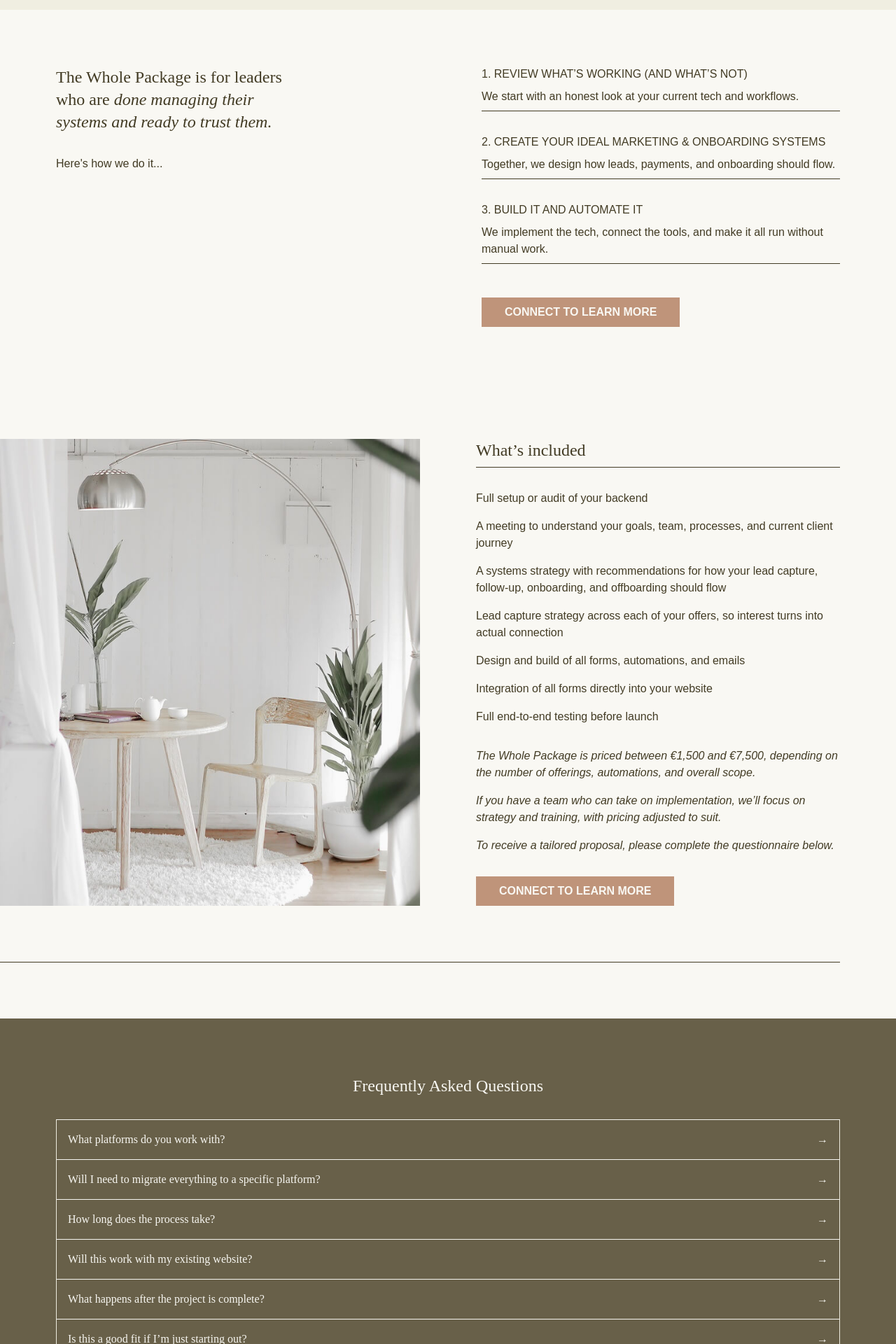
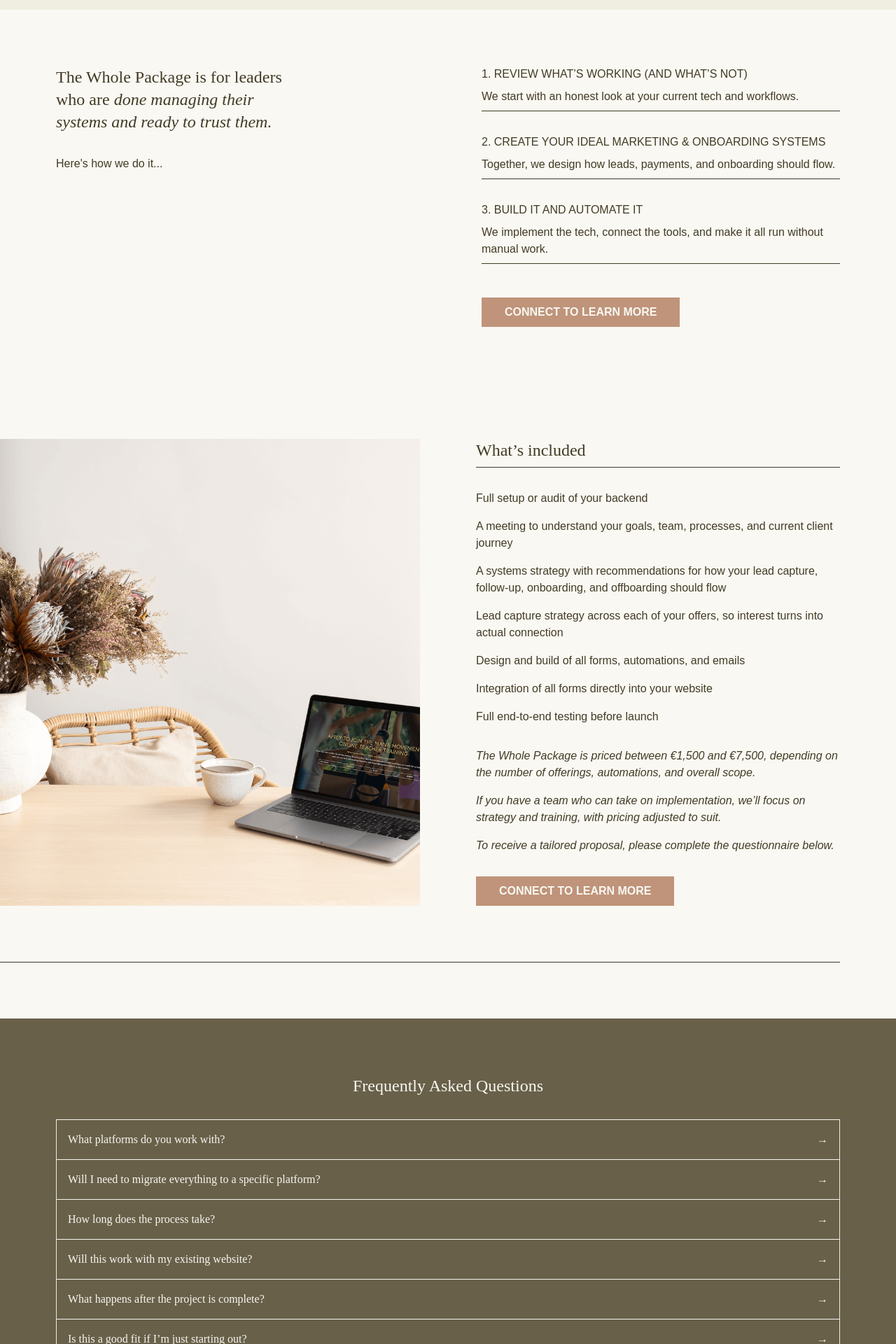
Before and after one commit to brittwoodard/brittanywoodard, a Jekyll site: the page built from website-systems-setup.html, in a window 1280 px wide. Shown: the part 1806-3726 px from the top of the page at 70% size. Built offline with Jekyll 4.4.1, drawn with Linux system fonts in a browser that asks for light colours; some web fonts are replaced.

Commit message:
index + full systems

```diff
--- a/index.html
+++ b/index.html
@@ -132,7 +132,7 @@ seo:
 
   <!-- Middle Column -->
   <div class="px-8 lg:px-20 border-x border-x-dark" data-aos="fade" data-aos-delay="100" data-aos-duration="3000">
-    <div class="bg-image-style min-h-[80vh]" style="background-image: url('/uploads/brittanywoodard-10.jpg');"></div>
+    <div class="bg-image-style min-h-[80vh]" style="background-image: url('/uploads/brittanywoodard-13.png');"></div>
   </div>
 
   <!-- Right Column -->
--- a/website-systems-setup.html
+++ b/website-systems-setup.html
@@ -35,7 +35,8 @@ system:
     - title: 3. Build it and automate it
       description: We implement the tech, connect the tools, and make it all run without manual work.
 includes:
-  featured_image: /uploads/gentle-within-1.jpg
+  featured_image: /uploads/brittanywoodard-14.png
+  image_focus: 50% 90%
   heading_html: What’s included
   description_html: |
     <ul>
```
Also changed, not shown: uploads/brittanywoodard-12.png (added), uploads/brittanywoodard-13.png (added), uploads/brittanywoodard-14.png (added).
